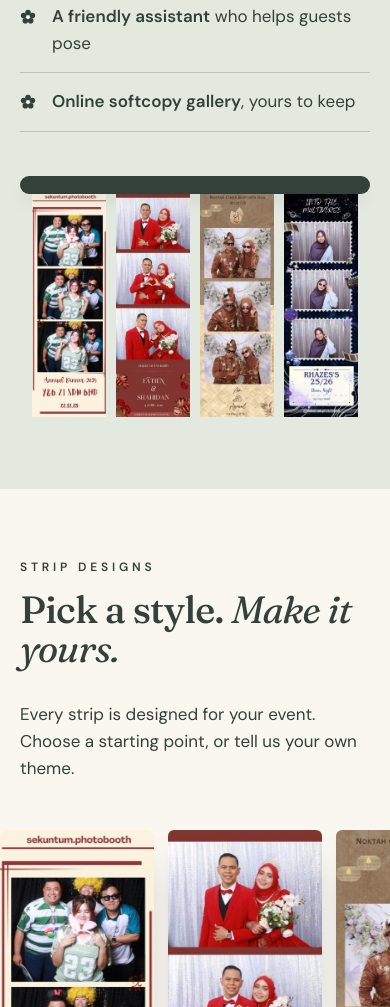
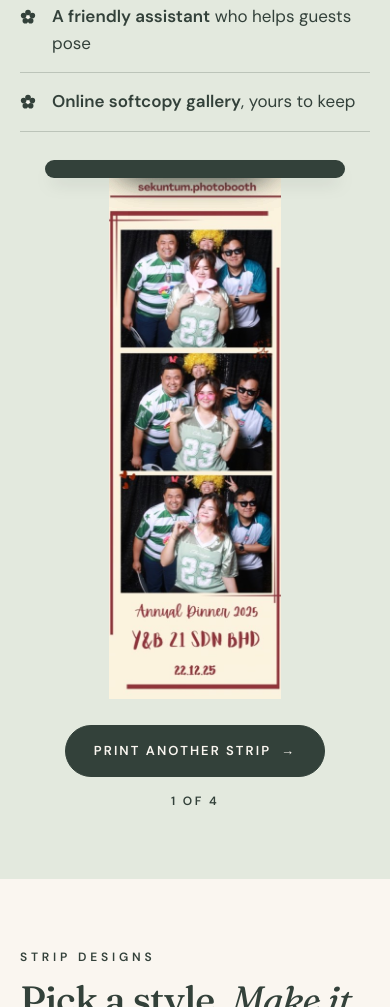
Before and after one commit to namiaz/sekuntum-website, a plain HTML site: page site/index.html in a window 390 px wide. Shown: the part 7878-8885 px from the top of the page. Drawn offline with Linux system fonts and the light colour scheme.

Commit message:
Print moment: click to print the next strip
The first strip prints when the section scrolls into view. Each click on Print another strip replaces it with the next of four designs. The pinned scroll for this section is removed.

Co-Authored-By: Claude Sonnet 5.5 <noreply@anthropic.com>

```diff
--- a/site/index.html
+++ b/site/index.html
@@ -169,25 +169,25 @@ header{position:sticky;top:0;z-index:30;background:rgba(250,246,240,.94);backdro
 .sch .vid{aspect-ratio:9/14;max-height:78svh;border-radius:22px}
 
 /* strip print (moment 2) */
-.print{padding:0;background:var(--mist)}
-.print-stick{position:sticky;top:0;height:100svh;display:flex;align-items:center}
-.print-grid{display:grid;grid-template-columns:.85fr 1.15fr;gap:clamp(28px,6vw,100px);align-items:center;width:100%}
+.print{background:var(--mist)}
+.print-stick{display:block}
+.print-grid{display:grid;grid-template-columns:1fr 1fr;gap:clamp(28px,6vw,100px);align-items:center;width:100%}
 .print .list{list-style:none;margin-top:30px}
 .print .list li{display:flex;gap:16px;padding:15px 0;border-top:1px solid rgba(51,65,58,.22);align-items:flex-start;font-size:17px}
 .print .list li:last-child{border-bottom:1px solid rgba(51,65,58,.22)}
 .print .list li .bloom{margin-top:6px}
 .print .list b{font-weight:600}
-.printer{width:100%}
+.printer{width:min(300px,78vw);margin:0 auto}
 .slot-bar{height:18px;border-radius:10px;background:var(--forest);position:relative;z-index:2;box-shadow:0 10px 16px -8px rgba(38,48,43,.5)}
-.tray{display:grid;grid-template-columns:repeat(4,1fr);gap:clamp(10px,1.4vw,20px);padding:0 12px;margin-top:-2px}
-.pstrip{overflow:hidden;aspect-ratio:1/3.05}
-.pstrip img{width:100%;height:100%;object-fit:cover;object-position:top;background:#fff;box-shadow:0 20px 32px -18px rgba(38,48,43,.55);will-change:transform}
-/* no pinning (phones, tablets): strips print one after another when the section comes into view */
-.js.nopin .printer:not(.go) .pstrip img{transform:translate3d(0,-101%,0)}
-.js.nopin .printer.go .pstrip img{transform:none;transition:transform 1.2s var(--ease)}
-.js.nopin .printer.go .pstrip:nth-child(2) img{transition-delay:1.3s}
-.js.nopin .printer.go .pstrip:nth-child(3) img{transition-delay:2.6s}
-.js.nopin .printer.go .pstrip:nth-child(4) img{transition-delay:3.9s}
+.slot-win{position:relative;overflow:hidden;margin:-2px auto 0;height:min(62svh,540px);aspect-ratio:1/3.05}
+.pstrip{position:absolute;inset:0;transform:translate3d(0,-101%,0);will-change:transform}
+.pstrip img{width:100%;height:100%;object-fit:cover;object-position:top;background:#fff;box-shadow:0 20px 32px -18px rgba(38,48,43,.55)}
+.pstrip.current{transform:none;transition:transform 1.3s var(--ease)}
+.pstrip.out{transform:translate3d(0,104%,0);transition:transform .8s cubic-bezier(.55,0,.8,.4)}
+.pstrip.reset{transform:translate3d(0,-101%,0);transition:none}
+.js .printer:not(.started) .pstrip.current{transform:translate3d(0,-101%,0)}
+.print-ctl{display:flex;align-items:center;justify-content:center;gap:18px;margin-top:26px;flex-wrap:wrap}
+.print-ctl .count{font:600 12px/1 var(--sans);letter-spacing:.2em;text-transform:uppercase}
 
 /* designs */
 .designs-head{display:flex;justify-content:space-between;align-items:flex-end;gap:32px;flex-wrap:wrap}
@@ -332,7 +332,7 @@ footer a{margin-left:24px}
   .fade-up,.hero h1 .ln>span{opacity:1;transform:none}
   .hero .vid{clip-path:none}
   html{scroll-behavior:auto}
-  .pstrip img{transform:none!important}
+  .pstrip.current,.pstrip.out,.pstrip.reset{transition:none!important}
 }
 
 /* responsive */
@@ -407,9 +407,6 @@ footer a{margin-left:24px}
 .nopin .reel-view::-webkit-scrollbar{display:none}
 .nopin .reel-item{height:min(52svh,420px)}
 .nopin .reel-bar{display:none}
-.nopin .print{padding:clamp(72px,9vw,120px) 0}
-.nopin .print-stick{position:static;height:auto;display:block}
-.nopin .print-grid{gap:44px}
 </style>
 </head>
 <body>
@@ -611,11 +608,15 @@ footer a{margin-left:24px}
       </div>
       <div class="printer" id="printer">
         <div class="slot-bar"></div>
-        <div class="tray">
-          <div class="pstrip"><img src="assets/web/strip-annual.jpg" alt="A printed annual dinner strip with a cream and gold design" width="466" height="1400" loading="lazy"></div>
+        <div class="slot-win" id="slotWin">
+          <div class="pstrip current"><img src="assets/web/strip-annual.jpg" alt="A printed annual dinner strip with a cream and gold design" width="466" height="1400"></div>
           <div class="pstrip"><img src="assets/web/strip-red.jpg" alt="A printed red floral wedding strip" width="466" height="1400" loading="lazy"></div>
           <div class="pstrip"><img src="assets/web/strip-earthy.jpg" alt="A printed earthy traditional wedding strip" width="466" height="1400" loading="lazy"></div>
           <div class="pstrip"><img src="assets/web/strip-night.jpg" alt="A printed night sky student event strip" width="466" height="1400" loading="lazy"></div>
+        </div>
+        <div class="print-ctl">
+          <button class="btn" type="button" id="printBtn">Print another strip <span class="ar">→</span></button>
+          <span class="count" id="printCount" aria-live="polite">1 of 4</span>
         </div>
       </div>
     </div>
@@ -877,7 +878,7 @@ footer a{margin-left:24px}
   var clamp=function(v,a,b){return Math.max(a,Math.min(b,v))};
 
   /* ---------- pinned moments: reel + print ---------- */
-  var reel=$('#reel'),track=$('#reelTrack'),bar=$('#reelBar'),print=$('#strip'),pstrips=$$('#printer .pstrip img'),printer=$('#printer');
+  var reel=$('#reel'),track=$('#reelTrack'),bar=$('#reelBar'),printer=$('#printer');
   var pin=false,dist=0,tick=false;
   function setPin(){
     pin=!reduce&&window.matchMedia('(min-width:901px)').matches;
@@ -885,10 +886,9 @@ footer a{margin-left:24px}
     if(pin){
       dist=Math.max(0,track.scrollWidth-document.documentElement.clientWidth);
       reel.style.height=(dist+innerHeight)+'px';
-      print.style.height=(innerHeight*2.7)+'px';
     }else{
-      reel.style.height='';print.style.height='';
-      track.style.transform='';pstrips.forEach(function(i){i.style.transform=''});
+      reel.style.height='';
+      track.style.transform='';
     }
     frame();
   }
@@ -898,20 +898,31 @@ footer a{margin-left:24px}
     var r=reel.getBoundingClientRect(),p=clamp(-r.top/Math.max(1,reel.offsetHeight-innerHeight),0,1);
     track.style.transform='translate3d('+(-p*dist)+'px,0,0)';
     bar.style.transform='scaleX('+p+')';
-    var s=print.getBoundingClientRect(),sp=clamp(-s.top/Math.max(1,print.offsetHeight-innerHeight),0,1),t=clamp((sp-.05)/.8,0,1);
-    pstrips.forEach(function(img,i){
-      var q=clamp((t-i*.25)/.25,0,1);q=1-Math.pow(1-q,2.2);
-      img.style.transform='translate3d(0,'+(-(1-q)*101)+'%,0)';
-    });
   }
   addEventListener('scroll',function(){if(!tick){tick=true;requestAnimationFrame(frame)}},{passive:true});
   addEventListener('resize',setPin);
   addEventListener('load',setPin);
   setPin();
 
+  /* ---------- strip printer: first strip prints on view, a click prints the next ---------- */
+  var strips=$$('#printer .pstrip'),cur=0,busy=false,btn=$('#printBtn'),cnt=$('#printCount');
   if('IntersectionObserver' in window&&!reduce){
-    new IntersectionObserver(function(es,o){es.forEach(function(e){if(e.isIntersecting){printer.classList.add('go');o.disconnect()}})},{threshold:.35}).observe(printer);
-  }else{printer.classList.add('go')}
+    new IntersectionObserver(function(es,o){es.forEach(function(e){if(e.isIntersecting){printer.classList.add('started');o.disconnect()}})},{threshold:.4}).observe(printer);
+  }else{printer.classList.add('started')}
+  btn.addEventListener('click',function(){
+    if(busy)return;
+    printer.classList.add('started');
+    var from=strips[cur],to=strips[(cur+1)%strips.length];
+    cur=(cur+1)%strips.length;
+    cnt.textContent=(cur+1)+' of '+strips.length;
+    if(reduce){from.classList.remove('current');to.classList.add('current');return}
+    busy=true;
+    from.classList.remove('current');from.classList.add('out');
+    to.classList.remove('out');to.classList.add('reset');
+    void to.offsetWidth;
+    to.classList.remove('reset');to.classList.add('current');
+    setTimeout(function(){from.classList.remove('out');busy=false},1300);
+  });
 
   /* ---------- video: play only in view, with a pause button ---------- */
   var userPaused={};
```
